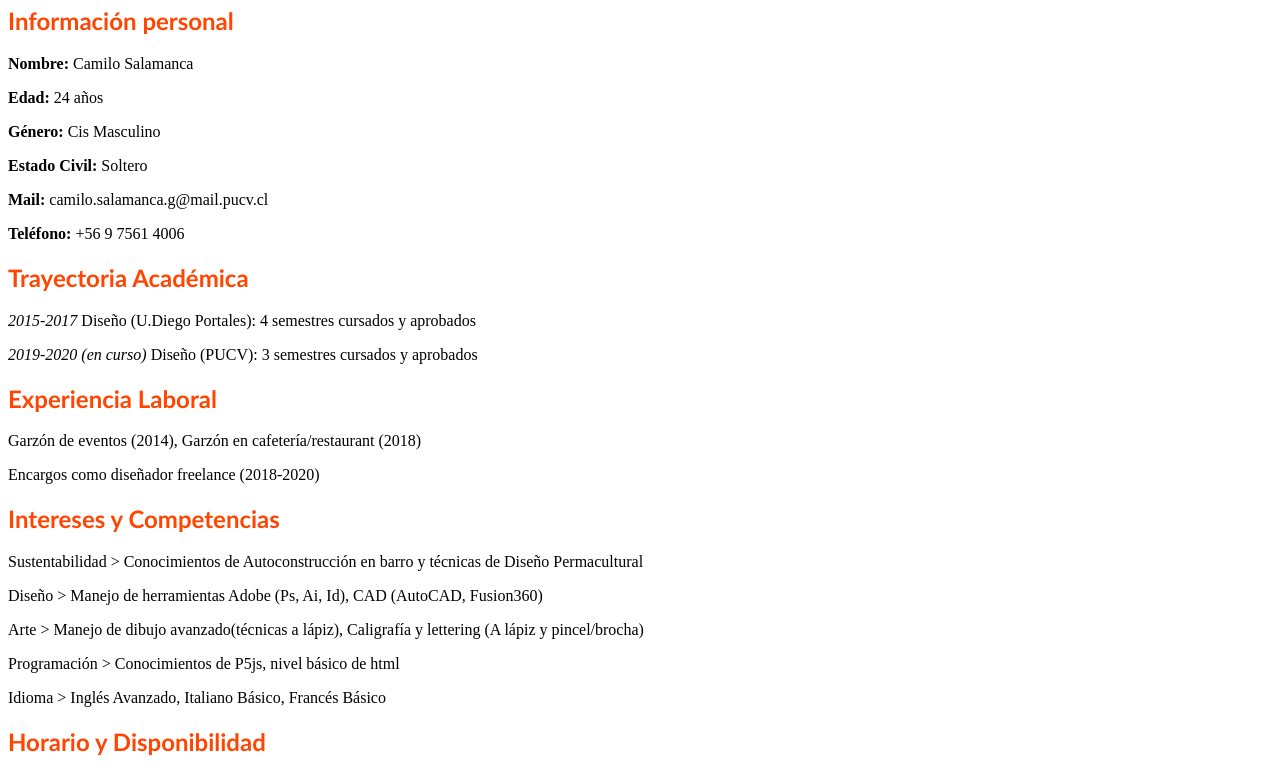
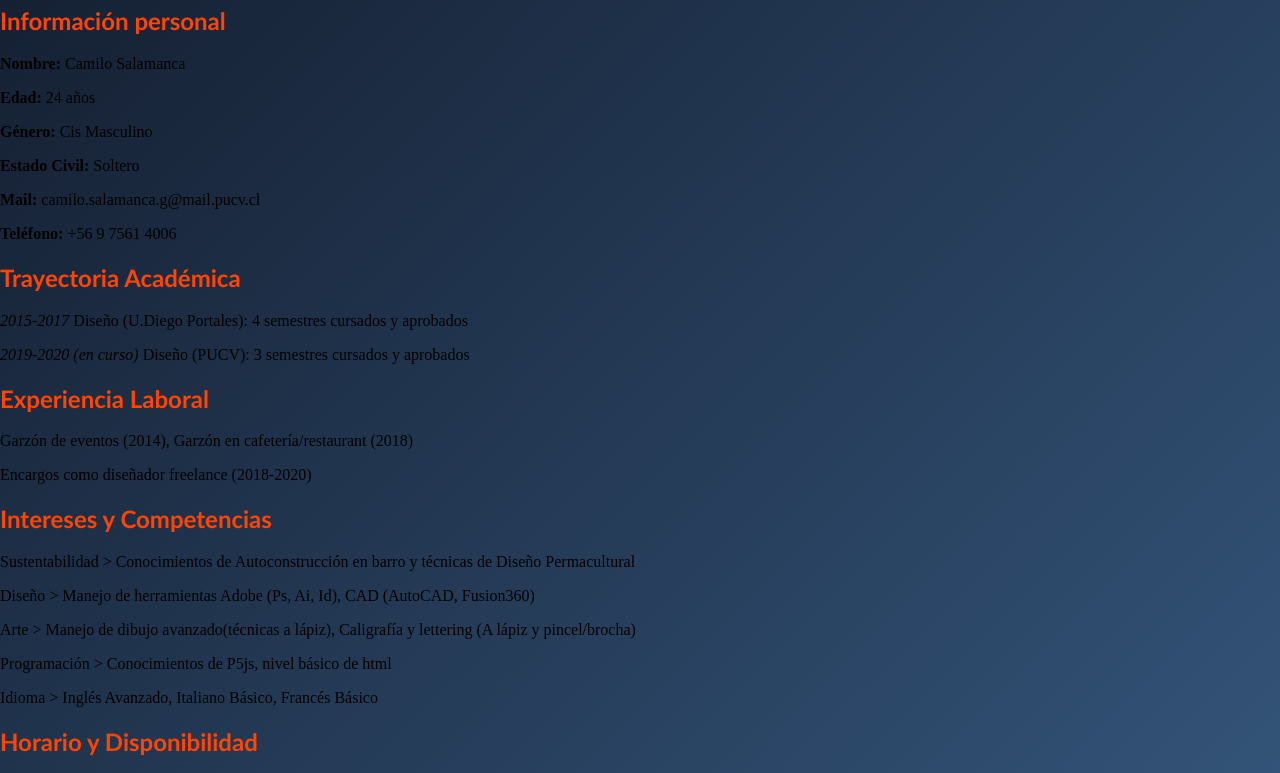
Before and after one commit to ead-codigo-2020/tarea-2-css-basico-Cgsg123, a plain HTML site: page index.html in a window 1280 px wide. Shown: the part 80-853 px from the top of the page. Drawn offline with Linux system fonts and the light colour scheme.

Commit message:
Agregado un fondo
Estilo copiado de codecademy

```diff
--- a/style.css
+++ b/style.css
@@ -1,3 +1,15 @@
+body {
+    /* Navegadores antiguos */
+    background: #141E30;
+    /* Chrome 10-25, Safari 5.1-6 */
+    background: -webkit-linear-gradient(-45deg, #35577D, #141E30);
+    /* W3C, IE 10+/ Edge, Firefox 16+, Chrome 26+, Opera 12+, Safari 7+ */
+    background: linear-gradient(-45deg, #35577D, #141E30);
+    margin: 0;
+    padding: 0;
+  }
+
+
 h1 {
     color: red;
     font-family: Cambria, Cochin, Georgia, Times, 'Times New Roman', serif;
@@ -7,3 +19,7 @@ h2 {
     color: orangered;
     font-family: 'Gill Sans', 'Gill Sans MT', Calibri, 'Trebuchet MS', sans-serif
 }
+
+p {
+
+}
```
